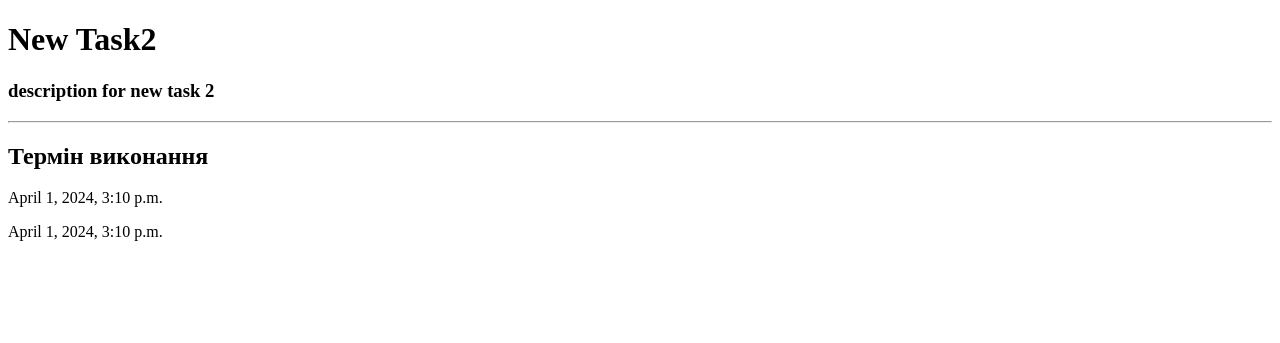
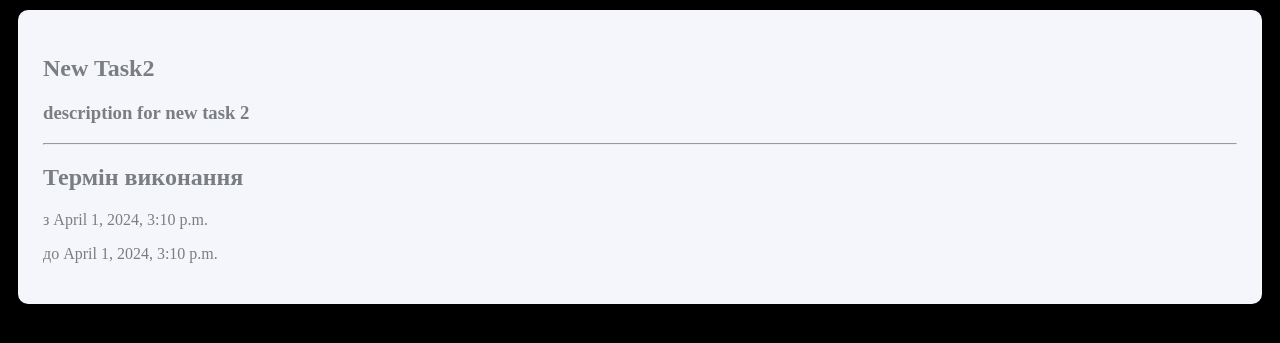
Before and after one commit to Vitalijhild/django_project, a Django app: page /task/4/ in a window 1280 px wide. Shown: the top 343 px of the page. Run offline with Django 5.2, Linux system fonts and the light colour scheme; data comes from the database, SQL or seed files in the repository; both versions use the stored data as it was after the commit.

Commit message:
add any styles and fix bug with adding

```diff
--- /dev/null
+++ b/static/css/style.css
@@ -0,0 +1,29 @@
+body{
+
+    background-color: black;
+}
+.task{
+    border-radius: 10px;
+    padding: 25px;
+    margin: 10px;
+    background-color: #f4f6fb;
+    box-shadow: 0 3px 8px rgba(0,0,0,.1);
+    color:#7a7e80
+}
+.add-task-form{
+    border-radius: 10px;
+    padding: 25px;
+    margin: 10px;
+    background-color: #f4f6fb;
+    box-shadow: 0 3px 8px rgba(0,0,0,.1);
+    color:#7a7e80
+}
+
+.task-details{
+    border-radius: 10px;
+    padding: 25px;
+    margin: 10px;
+    background-color: #f4f6fb;
+    box-shadow: 0 3px 8px rgba(0,0,0,.1);
+    color:#7a7e80
+}
--- a/task_app/models.py
+++ b/task_app/models.py
@@ -5,7 +5,7 @@ class State(models.Model):
     name = models.CharField(max_length=25)
 
     def __str__(self):
-        return str()
+        return str(self.name)
 
 class Preoretis(models.Model):
     name = models.CharField(max_length=100)
--- a/task_progect/settings.py
+++ b/task_progect/settings.py
@@ -117,7 +117,10 @@ USE_TZ = True
 # https://docs.djangoproject.com/en/5.0/howto/static-files/
 
 STATIC_URL = 'static/'
+STATICFILES_DIRS = [
+    BASE_DIR / "static",
 
+]
 # Default primary key field type
 # https://docs.djangoproject.com/en/5.0/ref/settings/#default-auto-field
 
--- /dev/null
+++ b/templates/task_app/base.html
@@ -0,0 +1,22 @@
+{% load static %}
+<!DOCTYPE html>
+<html lang="en">
+<head>
+    <meta charset="UTF-8">
+    <meta name="viewport" content="width=device-width, initial-scale=1.0">
+    <link rel="stylesheet" href="{% static 'css/style.css' %}">
+    <title>Document</title>
+</head>
+<body>
+    <header>
+
+    </header>
+    <main>
+        {% block content %}
+        {% endblock content %}
+    </main>
+    <footer>
+
+    </footer>
+</body>
+</html>
--- a/templates/task_app/task_detail.html
+++ b/templates/task_app/task_detail.html
@@ -1,16 +1,12 @@
-<!DOCTYPE html>
-<html lang="en">
-<head>
-    <meta charset="UTF-8">
-    <meta name="viewport" content="width=device-width, initial-scale=1.0">
-    <title>Document</title>
-</head>
-<body>
-    <h1>{{ task.task_name }}</h1>
-    <h3>{{ task.description }}</h3>
-    <hr>
-    <h2> Термін виконання </h2>
-    <p>{{ task.date_start }}</p>
-    <p>{{ task.date_finished }}</p>
-</body>
-</html>
+{% extends "task_app/base.html" %}
+{% block content %}
+    <section class="task-details">
+
+        <h1>{{ task.task_name }}</h1>
+        <h3>{{ task.description }}</h3>
+        <hr>
+        <h2> Термін виконання </h2>
+        <p>з {{ task.date_start }}</p>
+        <p>до {{ task.date_finished }}</p>
+    </section>
+{% endblock content %}
```
Also changed, not shown: templates/task_app/add_task.html (+5 -12 lines), templates/task_app/tasklist.html (+8 -12 lines), db.sqlite3.
